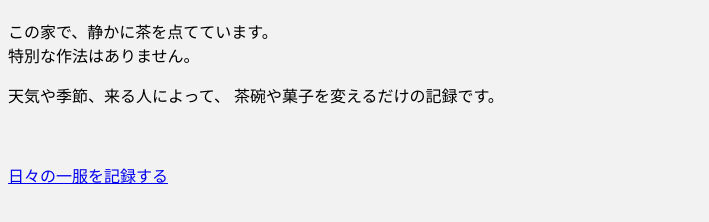
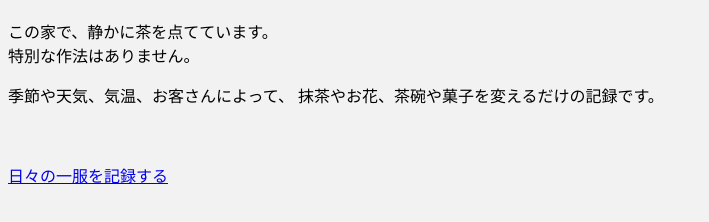
Before and after one commit to iipuku/otyano-iipuku, a plain HTML site: page index.html in a window 1280 px wide. Shown: the part 70-292 px from the top of the page, without its empty margins (0-709 px from the left). Drawn offline with Linux system fonts and the light colour scheme.

Commit message:
Update index.html

```diff
--- a/index.html
+++ b/index.html
@@ -14,8 +14,8 @@
   </p>
 
   <p>
-    天気や季節、来る人によって、
-    茶碗や菓子を変えるだけの記録です。
+    季節や天気、気温、お客さんによって、
+    抹茶やお花、茶碗や菓子を変えるだけの記録です。
   </p>
 
 　<p>
```
